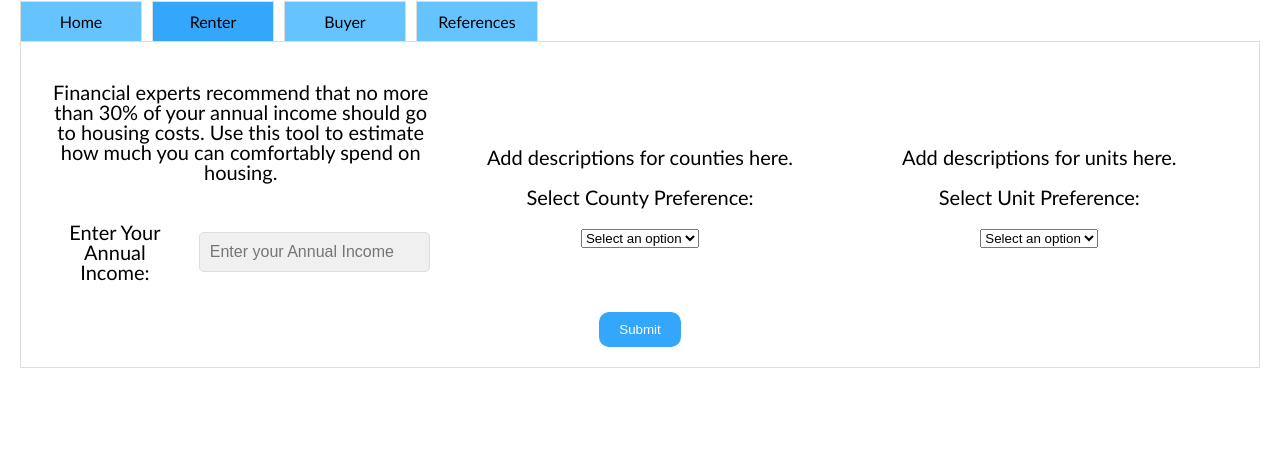
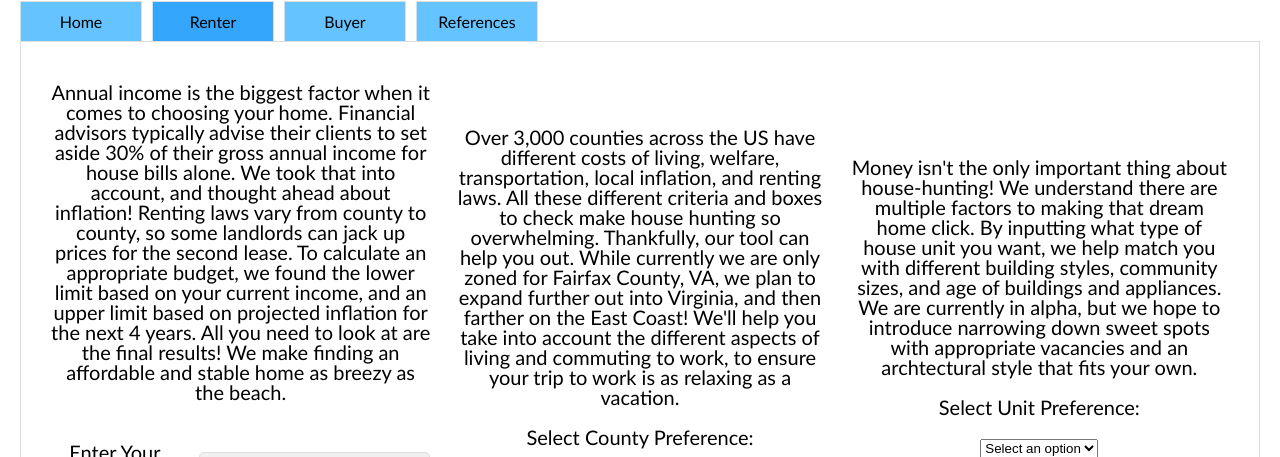
Before and after one commit to Misosuru/PatriotHacks2024, a React (Create React App) app in the folder hermit-keys/: page / in a window 1280 px wide. Both pictures are taken after a click on the element "Renter". Shown: the part 240-697 px from the top of the page. Built offline with nearby package versions, Linux system fonts and the light colour scheme.

Commit message:
Added descriptions

```diff
--- a/hermit-keys/src/HomeContent.js
+++ b/hermit-keys/src/HomeContent.js
@@ -28,7 +28,6 @@ const HomeContent = () => {
             can be a bit of a doozy, but we’re here to help. Let HermitKeys
             guide you on your home journey.
           </p>
-          <p>~</p>
           <p>
             Rent has been getting pricey in America the last few years! The
             first graph (Construction Coverage) show the median residential rent
--- a/hermit-keys/src/RenterContent.css
+++ b/hermit-keys/src/RenterContent.css
@@ -18,7 +18,7 @@ h3 {
 
 p {
   font-family: Calibri, Candara, Segoe, "Segoe UI", Optima, Arial, sans-serif;
-  font-size: 14px;
+  font-size: 12px;
   font-style: normal;
   font-variant: normal;
   font-weight: 400;
--- a/hermit-keys/src/RenterContent.js
+++ b/hermit-keys/src/RenterContent.js
@@ -42,9 +42,17 @@ const RenterContent = () => {
           <div className="combined-container">
             <div className="text-container">
               <p>
-                Financial experts recommend that no more than 30% of your annual
-                income should go to housing costs. Use this tool to estimate how
-                much you can comfortably spend on housing.
+                Annual income is the biggest factor when it comes to choosing
+                your home. Financial advisors typically advise their clients to
+                set aside 30% of their gross annual income for house bills
+                alone. We took that into account, and thought ahead about
+                inflation! Renting laws vary from county to county, so some
+                landlords can jack up prices for the second lease. To calculate
+                an appropriate budget, we found the lower limit based on your
+                current income, and an upper limit based on projected inflation
+                for the next 4 years. All you need to look at are the final
+                results! We make finding an affordable and stable home as breezy
+                as the beach.
               </p>
             </div>
 
@@ -65,7 +73,17 @@ const RenterContent = () => {
           </div>
           <div className="combined-container">
             <div className="text-container">
-              <p>Add descriptions for counties here.</p>
+              <p>
+                Over 3,000 counties across the US have different costs of
+                living, welfare, transportation, local inflation, and renting
+                laws. All these different criteria and boxes to check make house
+                hunting so overwhelming. Thankfully, our tool can help you out.
+                While currently we are only zoned for Fairfax County, VA, we
+                plan to expand further out into Virginia, and then farther on
+                the East Coast! We'll help you take into account the different
+                aspects of living and commuting to work, to ensure your trip to
+                work is as relaxing as a vacation.
+              </p>
             </div>
             <div className="dropdown-container">
               <label htmlFor="county-preference">
@@ -80,14 +98,20 @@ const RenterContent = () => {
                   Select an option
                 </option>
                 <option value="Fairfax">Fairfax</option>
-                <option value="Loudoun">Loudoun</option>
-                <option value="Prince Williams">Prince Williams</option>
               </select>
             </div>
           </div>
           <div className="combined-container">
             <div className="text-container">
-              <p>Add descriptions for units here.</p>
+              <p>
+                Money isn't the only important thing about house-hunting! We
+                understand there are multiple factors to making that dream home
+                click. By inputting what type of house unit you want, we help
+                match you with different building styles, community sizes, and
+                age of buildings and appliances. We are currently in alpha, but
+                we hope to introduce narrowing down sweet spots with appropriate
+                vacancies and an archtectural style that fits your own.
+              </p>
             </div>
             <div className="dropdown-container">
               <label htmlFor="unit-reference">
```
